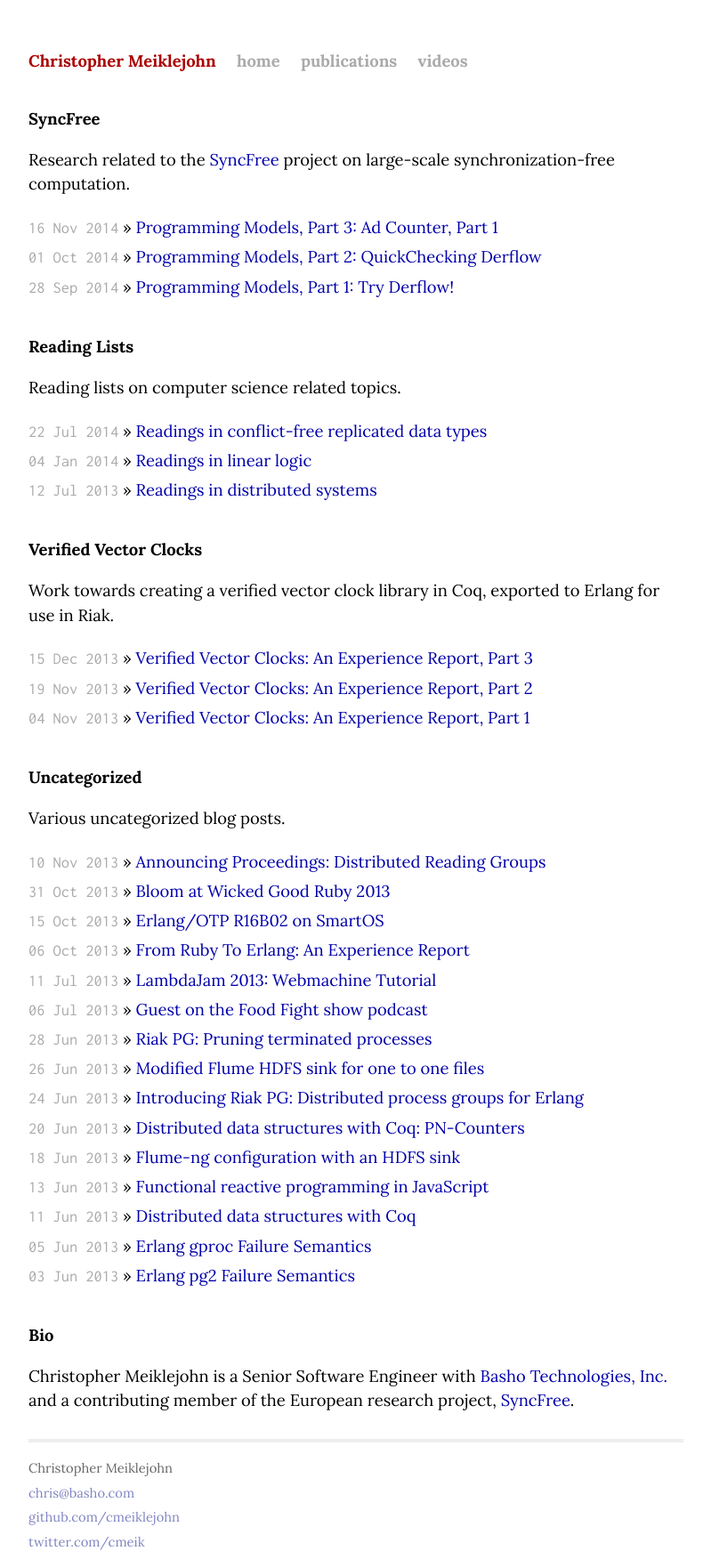
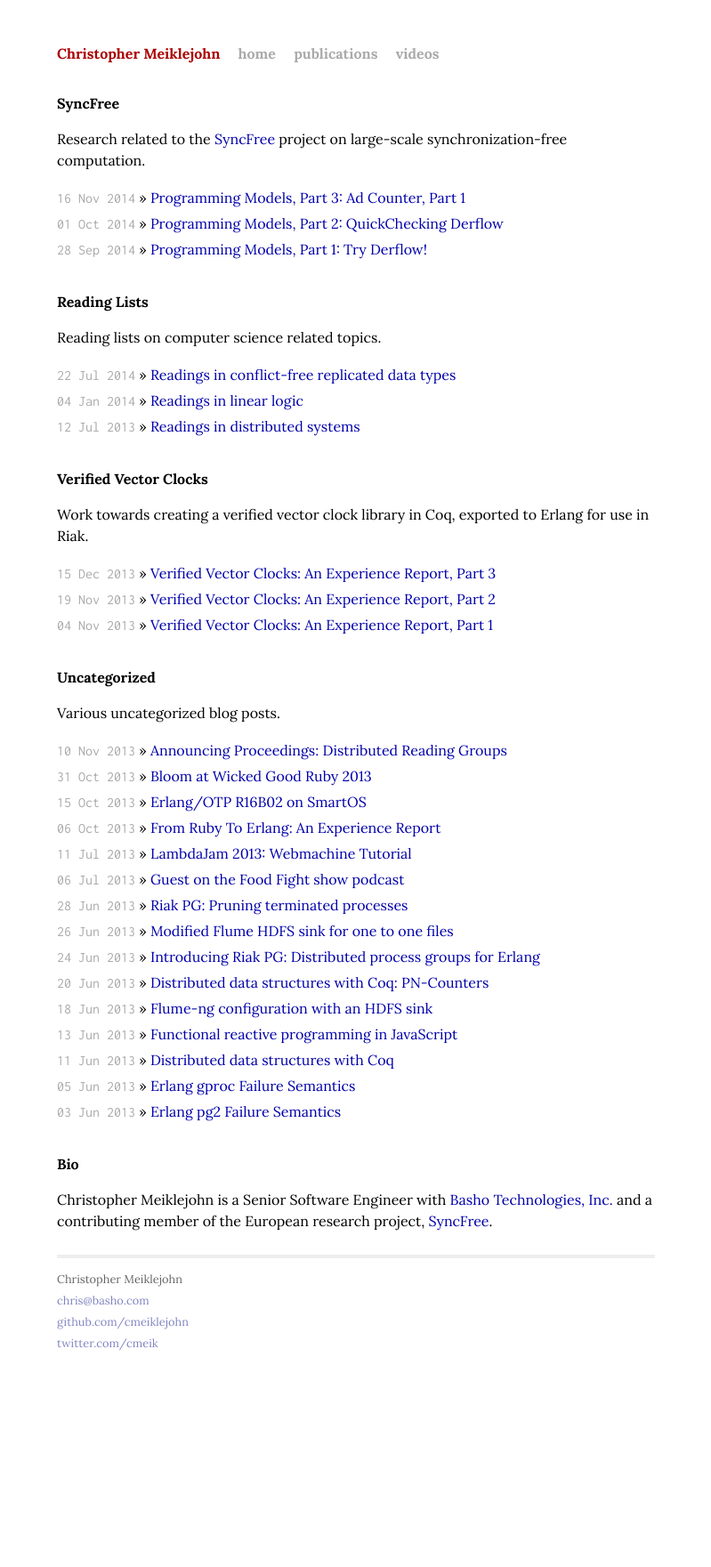
Before and after one commit to cmeiklejohn/cmeiklejohn.github.io, a Jekyll site: the page built from index.html, in a window 1280 px wide. Shown: the whole page at 89% size, without its empty margins (240-1039 px from the left). Built offline with Jekyll 4.4.1, drawn with Linux system fonts in a browser that asks for light colours; comment, search, counter and statistics services are not loaded; after the commit the page ends 1535 px from its top, so only the background shows below that.

Commit message:
Update styles.

```diff
--- a/css/main.css
+++ b/css/main.css
@@ -98,10 +98,10 @@ ul.posts span {
 /*****************************************************************************/
 
 .site {
-  font-size: 115%;
+  font-size: 100%;
   text-align: left;
-  width: 40em;
-  margin: 3em auto 2em;
+  width: 42em;
+  margin: 3em auto 3em;
   line-height: 1.5em;
 }
 
```
